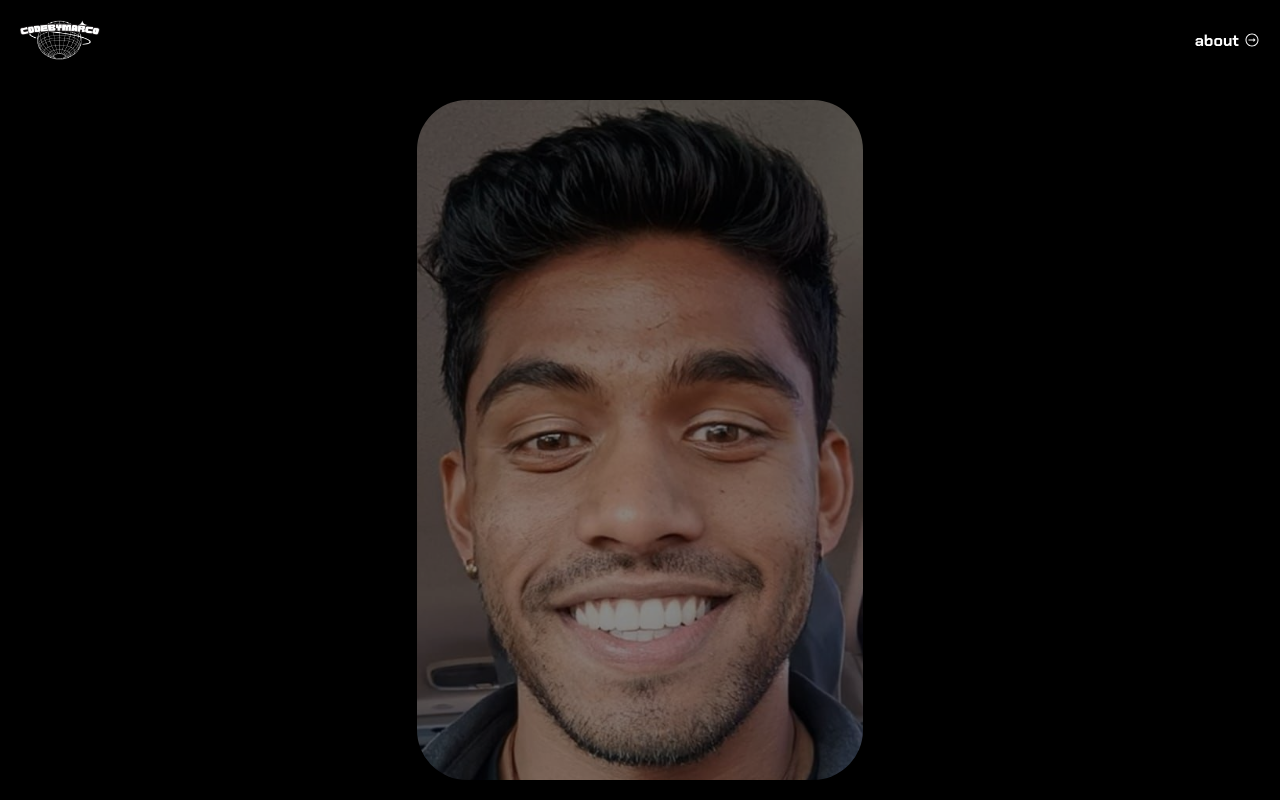
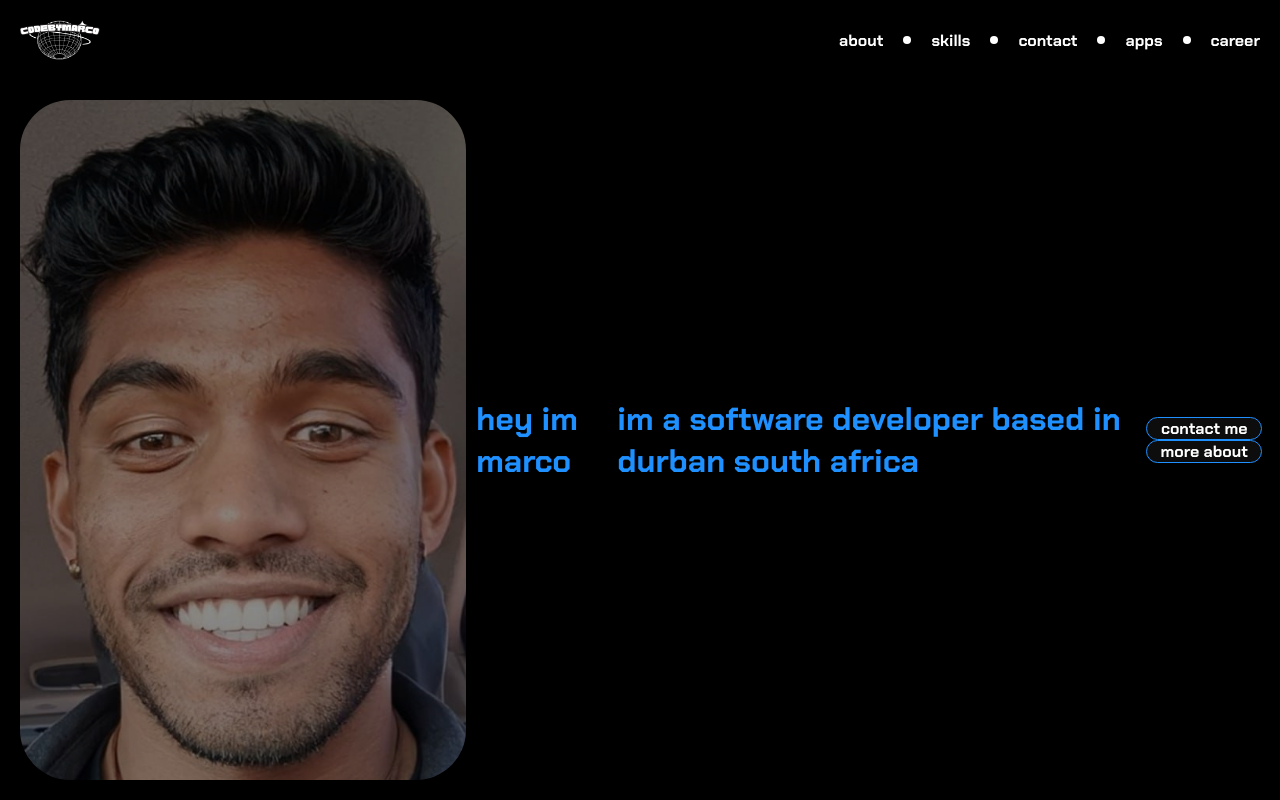
Before and after one commit to codebymarco/portfolio, a React (Vite) app: page / in a window 1280 px wide. Shown: the top 800 px of the page. Built offline with nearby package versions, Linux system fonts and the light colour scheme.

Commit message:
made more changes

```diff
--- a/src/components/components/Navbar.jsx
+++ b/src/components/components/Navbar.jsx
@@ -5,7 +5,7 @@ import FullPageNavbar from "./FullPageNavbar";
 import { CiMenuFries, CiMenuKebab } from "react-icons/ci";
 import { AnimatePresence, motion } from "framer-motion";
 import { LiaArrowAltCircleRightSolid } from "react-icons/lia";
-import img from "../../assets/1.png"
+import img from "../../assets/1.png";
 
 const Navbar = () => {
   const [show, setShow] = useState(false);
@@ -26,23 +26,9 @@ const Navbar = () => {
       <AnimatePresence>
         {show && <FullPageNavbar key="full-page-navbar" close={close} />}
       </AnimatePresence>
-      <img src={img} onClick={() => navigate("/")}/>
+      <img src={img} onClick={() => navigate("/")} />
       <div>
         <div className="desktop-links" id="desktop-links">
-          {isHomePage ? (
-            <>
-              <Link
-                to="/about"
-                className="desktop-links-link"
-                style={{ gap: "5px" }}
-                id="clickme"
-              >
-                about
-                <LiaArrowAltCircleRightSolid className="blink"/>
-              </Link>
-            </>
-          ) : (
-            <>
           <Link className="desktop-links-link" to="/about">
             about
           </Link>
@@ -62,8 +48,6 @@ const Navbar = () => {
           <Link className="desktop-links-link" to="/career">
             career
           </Link>
-            </>
-          )}
         </div>
         <CiMenuFries
           id="mobile-links"
--- /dev/null
+++ b/src/components/pages/BannerTwo.jsx
@@ -0,0 +1,33 @@
+import React from "react";
+import { motion } from "framer-motion";
+import "../../styles/banner.css";
+import image from "../../assets/image.png";
+import { useNavigate } from "react-router-dom";
+
+const BannerTwo = () => {
+  const navigate = useNavigate();
+
+  const showAbout = () => {
+    navigate("/about");
+  };
+
+  return (
+    <div className="banner">
+      <motion.img
+        src={image}
+        alt=""
+        initial={{ opacity: 0, scale: 1 }}
+        animate={{ opacity: 1, scale: 1 }}
+        transition={{ duration: 5 }}
+      />
+      <p>hey im marco</p>
+      <p>im a software developer based in durban south africa</p>
+      <div>
+        <button>contact me</button>
+        <button>more about</button>
+      </div>
+    </div>
+  );
+};
+
+export default BannerTwo;
--- a/src/components/pages/Home.jsx
+++ b/src/components/pages/Home.jsx
@@ -1,15 +1,15 @@
 import React from "react";
-import Banner from "./Banner";
 import AppsSection from "../components/AppsSection";
 import SkillsSection from "../components/SkillsSection";
 import CareerSection from "../components/CareerSection ";
 import ContactSection from "../components/ContactSection";
 import AboutSection from "../components/AboutSection";
+import BannerTwo from "./BannerTwo";
 
 const Home = () => {
   return (
     <div>
-      <Banner />
+      <BannerTwo />
 
       <AboutSection />
 
--- a/src/styles/banner.css
+++ b/src/styles/banner.css
@@ -3,7 +3,6 @@
   background-color: black;
   color: white;
   display: flex;
-  flex-direction: column;
   justify-content: center;
   align-items: center;
   padding: 20px;
@@ -46,7 +45,6 @@
     background-color: black;
     color: white;
     display: flex;
-    flex-direction: column;
     justify-content: center;
     align-items: center;
     padding: 20px;
```
Lines whose indentation alone changed are shown as unchanged.
